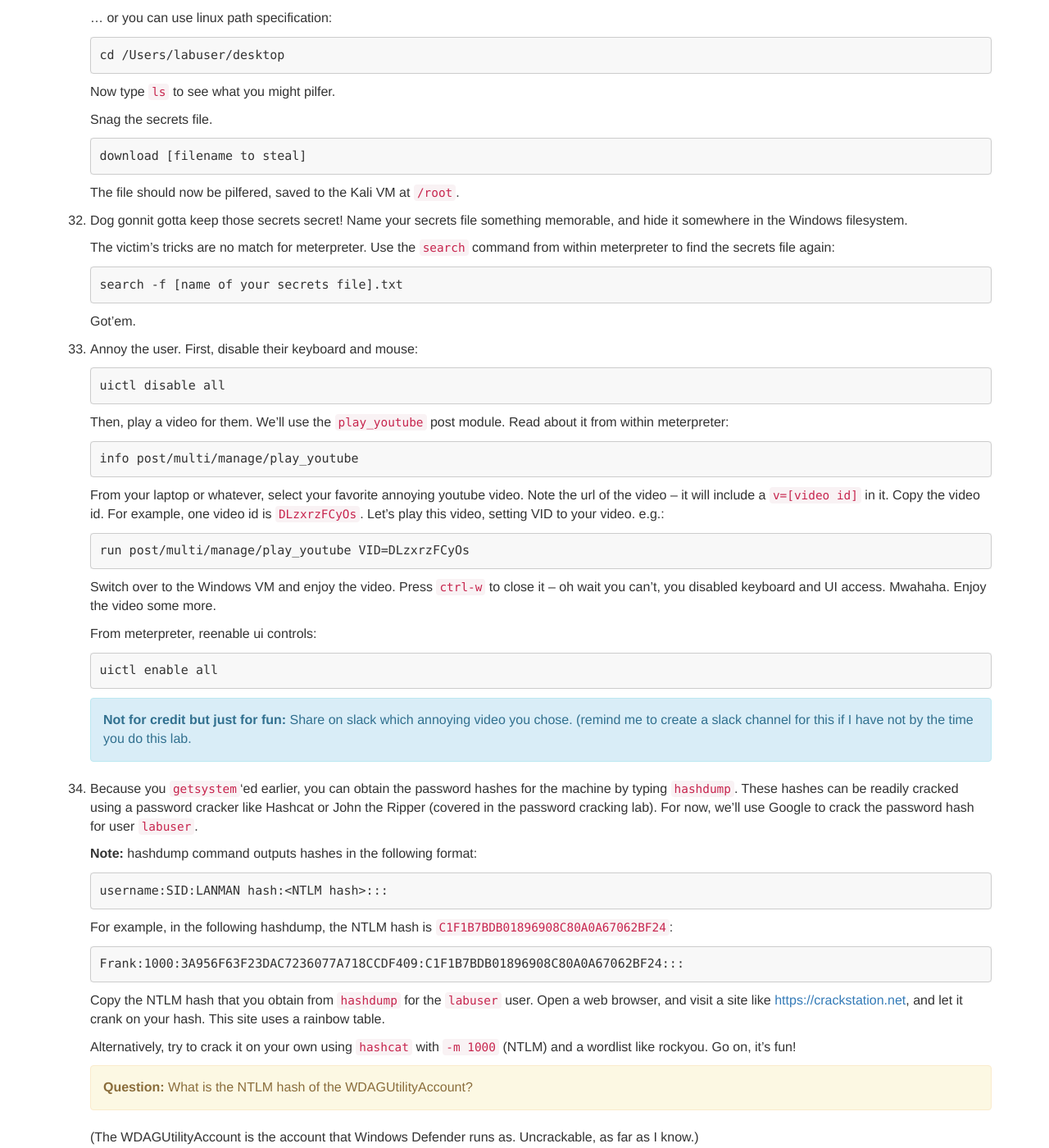
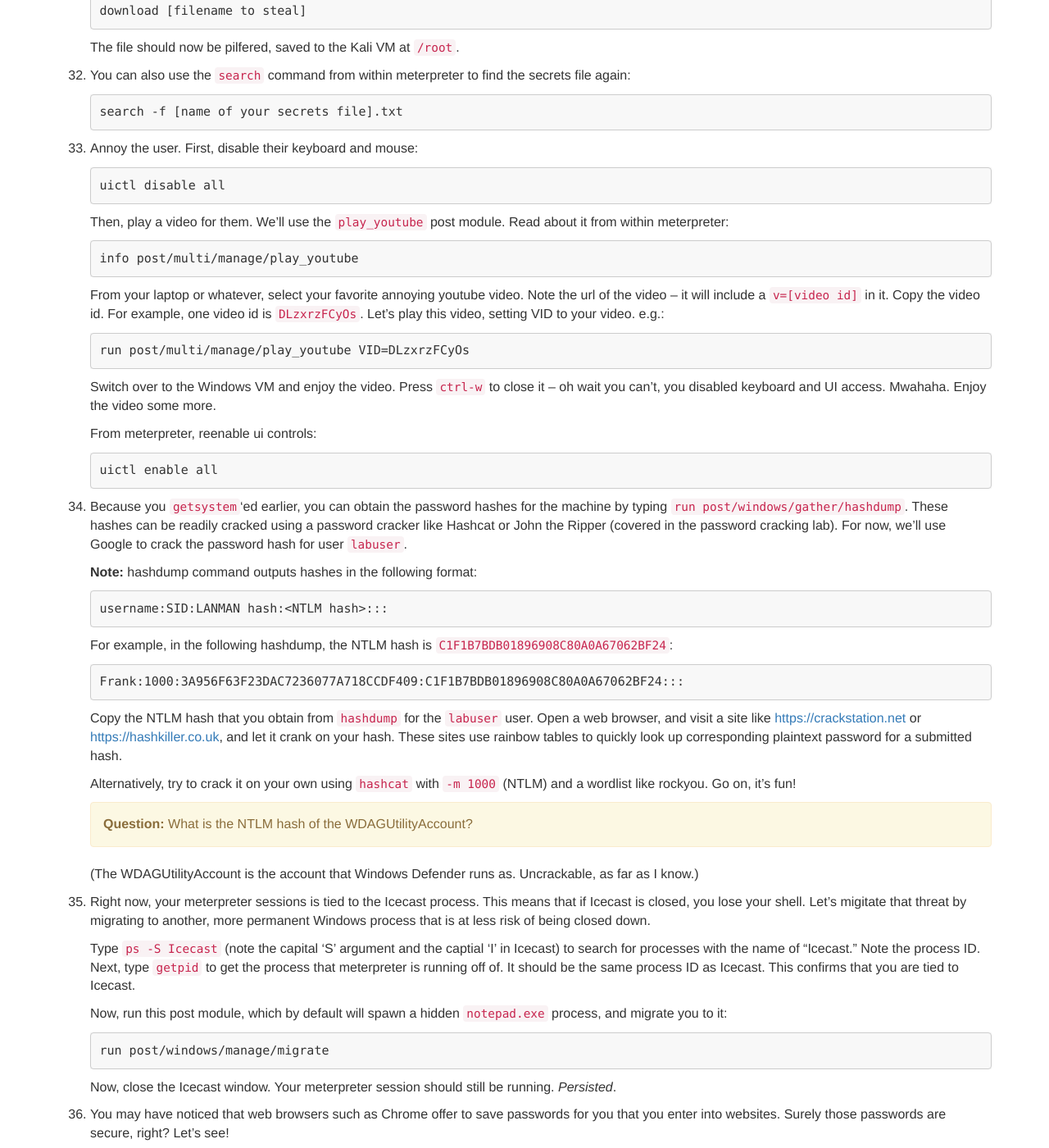
Before and after one commit to security-assignments/security-assignments.github.io, a Jekyll site: the page built from _labs/lab_exploitation.md, in a window 1280 px wide and 1400 px high, scrolled down 6411 px. Shown: the whole window at 82% size. Built offline with Jekyll 4.4.1, drawn with Linux system fonts in a browser that asks for light colours; some of the changed text lies outside the part shown.

Commit message:
Updates to exploitation lab

```diff
--- a/_labs/lab_exploitation.md
+++ b/_labs/lab_exploitation.md
@@ -221,12 +221,6 @@ Icecast is a media streaming sever that was vulnerable to a buffer overflow atta
 15. You should now be presented with the “meterpreter >” prompt. If you see this, then <i class='fa fa-birthday-cake'></i> congratulations! You’ve exploited your first remote host.
 
 16. Laugh maniacally.
-
-    <div class='alert alert-info'><strong>Introspective question:</strong> How did it feel to laugh maniacally? Do you comprehend the potency of your newfound power? Did anyone overhear
-    you laughing maniacally?</div>
-
-    <div class='alert alert-danger'><strong><i class='fa fa-lg fa-info-circle'></i></strong> Never forget that you are a script kiddie.</div>
-
 
 16. Now that we have access, let’s run a few commands to give you an idea of the power of the meterpreter interface.
 
@@ -307,13 +301,9 @@ Icecast is a media streaming sever that was vulnerable to a buffer overflow atta
 
     The file should now be pilfered, saved to the Kali VM at `/root`.
 
-26. Dog gonnit gotta keep those secrets secret! Name your secrets file something memorable, and hide it somewhere in the Windows filesystem.
-
-    The victim's tricks are no match for meterpreter. Use the `search` command from within meterpreter to find the secrets file again:
+26. You can also use the `search` command from within meterpreter to find the secrets file again:
 
         search -f [name of your secrets file].txt
-
-    Got'em.
 
 26.	Annoy the user. First, disable their keyboard and mouse:
 
@@ -334,10 +324,7 @@ Icecast is a media streaming sever that was vulnerable to a buffer overflow atta
 
         uictl enable all
 
-    <div class='alert alert-info'><strong>Not for credit but just for fun: </strong>Share on slack which annoying video you chose. (remind me to create a slack channel for this if I have not by the time you
-    do this lab.</div>
-
-28.	Because you `getsystem`'ed earlier, you can obtain the password hashes for the machine by typing `hashdump`.
+28.	Because you `getsystem`'ed earlier, you can obtain the password hashes for the machine by typing `run post/windows/gather/hashdump`.
 	These hashes can be readily cracked using a password cracker like Hashcat or John the Ripper (covered in the password cracking lab).
 	For now, we’ll use Google to crack the password hash for user `labuser`.
 
@@ -349,8 +336,8 @@ Icecast is a media streaming sever that was vulnerable to a buffer overflow atta
 
         Frank:1000:3A956F63F23DAC7236077A718CCDF409:C1F1B7BDB01896908C80A0A67062BF24:::
 
-    Copy the NTLM hash that you obtain from `hashdump` for the `labuser` user. Open a web browser, and visit a site like [https://crackstation.net](https://crackstation.net), and let it crank on your hash.
-    This site uses a rainbow table.
+    Copy the NTLM hash that you obtain from `hashdump` for the `labuser` user. Open a web browser, and visit a site like [https://crackstation.net](https://crackstation.net) or [https://hashkiller.co.uk](https://hashkiller.co.uk/Cracker/NTLM), and let it crank on your hash.
+    These sites use rainbow tables to quickly look up corresponding plaintext password for a submitted hash.
 
     Alternatively, try to crack it on your own using `hashcat` with `-m 1000` (NTLM) and a wordlist like rockyou. Go on, it's fun!
 
```
Also changed, not shown: other parts of _labs/lab_exploitation.md (+1 -1 lines).
